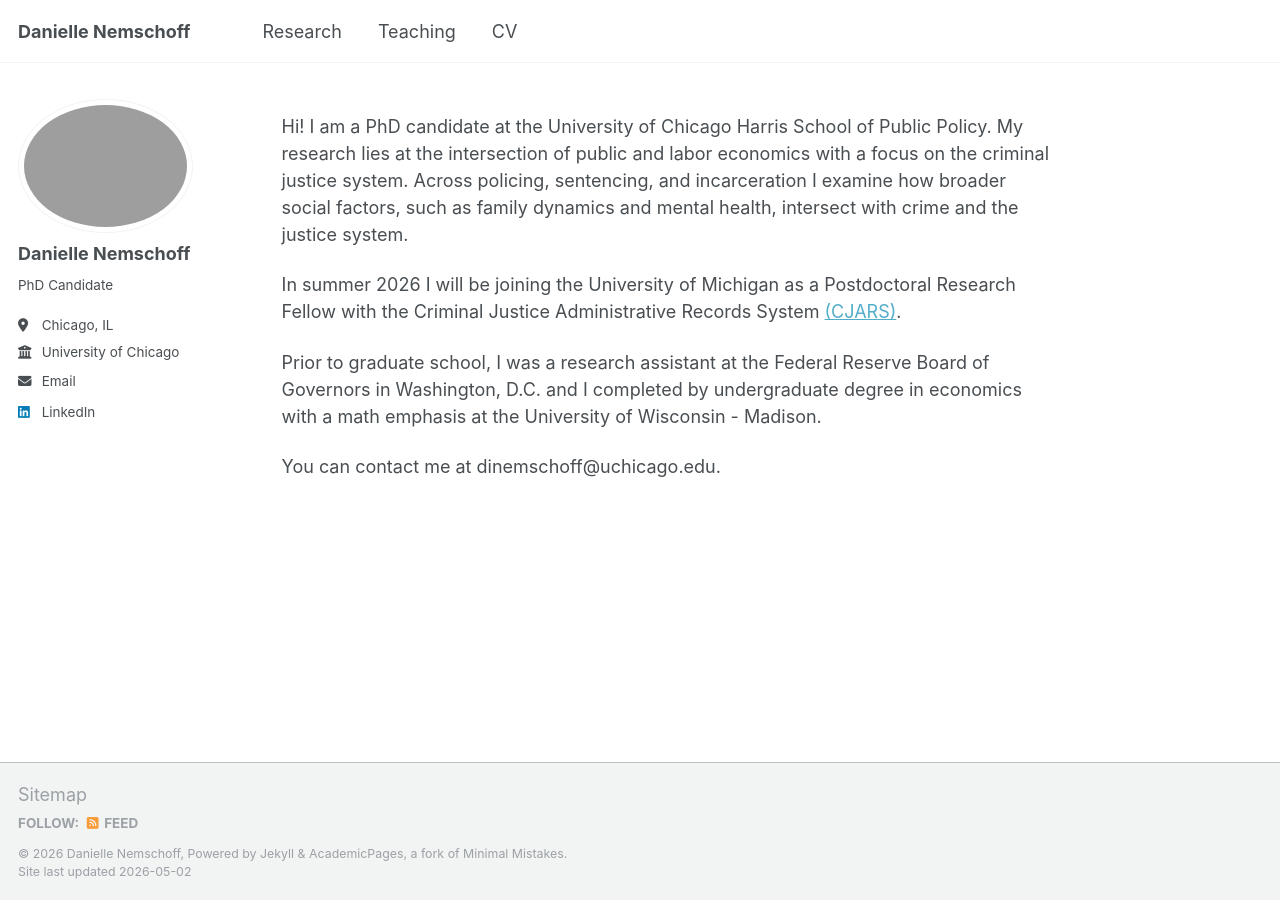
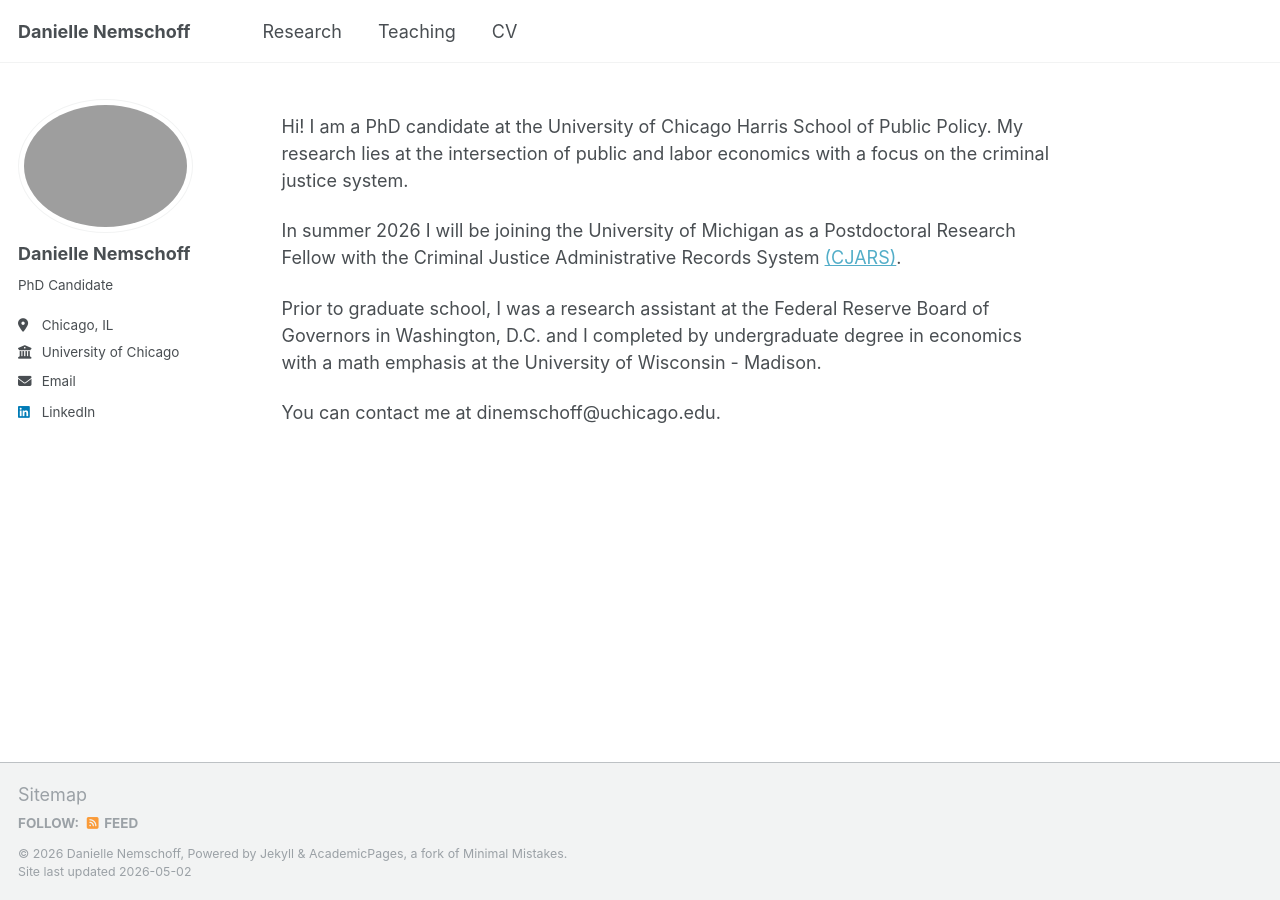
Before and after one commit to daniellenemschoff/daniellenemschoff.github.io, a Jekyll site: the page built from _pages/about.md, in a window 1280 px wide. Built offline with Jekyll 4.4.1, drawn with Linux system fonts in a browser that asks for light colours.

Commit message:
Update about.md

```diff
--- a/_pages/about.md
+++ b/_pages/about.md
@@ -6,7 +6,7 @@ redirect_from:
   - /about/
   - /about.html
 ---
-Hi! I am a PhD candidate at the University of Chicago Harris School of Public Policy. My research lies at the intersection of public and labor economics with a focus on the criminal justice system. Across policing, sentencing, and incarceration I examine how broader social factors, such as family dynamics and mental health, intersect with crime and the justice system.
+Hi! I am a PhD candidate at the University of Chicago Harris School of Public Policy. My research lies at the intersection of public and labor economics with a focus on the criminal justice system.
 
 In summer 2026 I will be joining the University of Michigan as a Postdoctoral Research Fellow with the Criminal Justice Administrative Records System <a href="https://cjars.org/">(CJARS)</a>.
 
```
